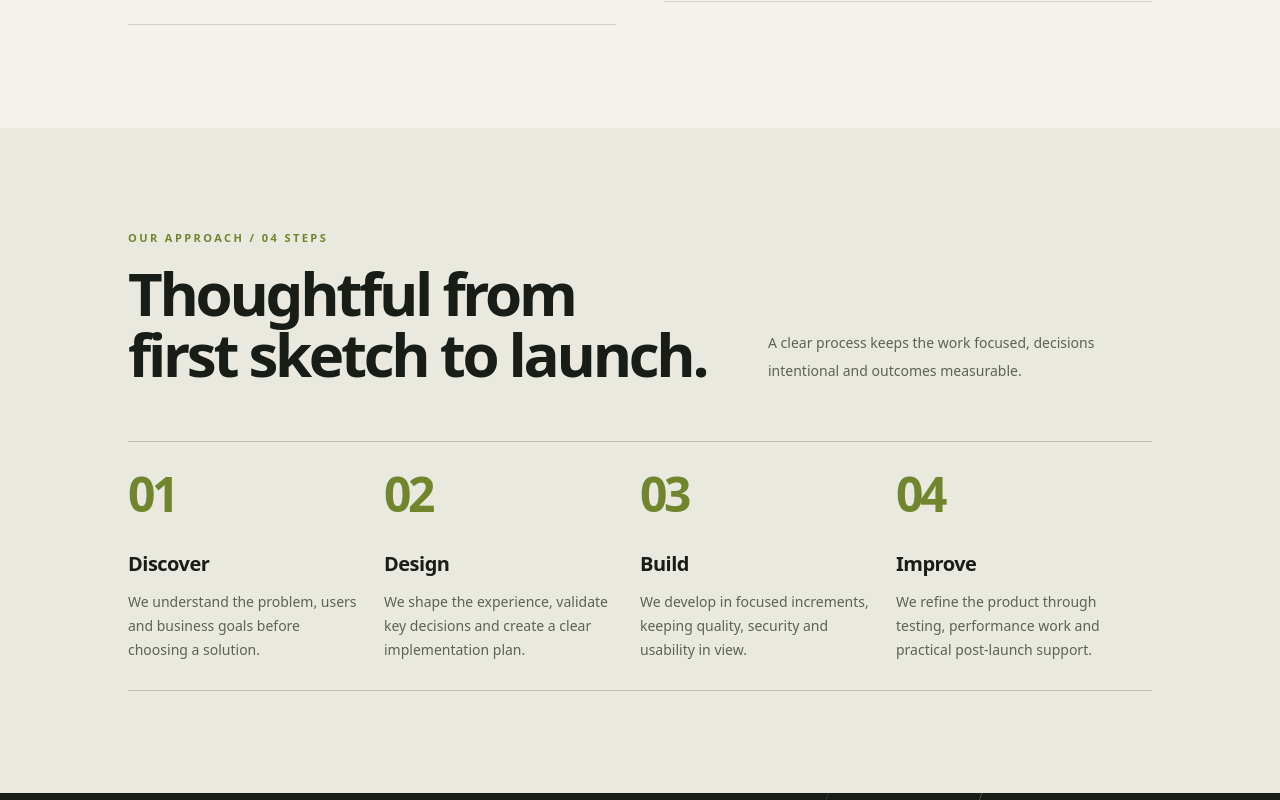
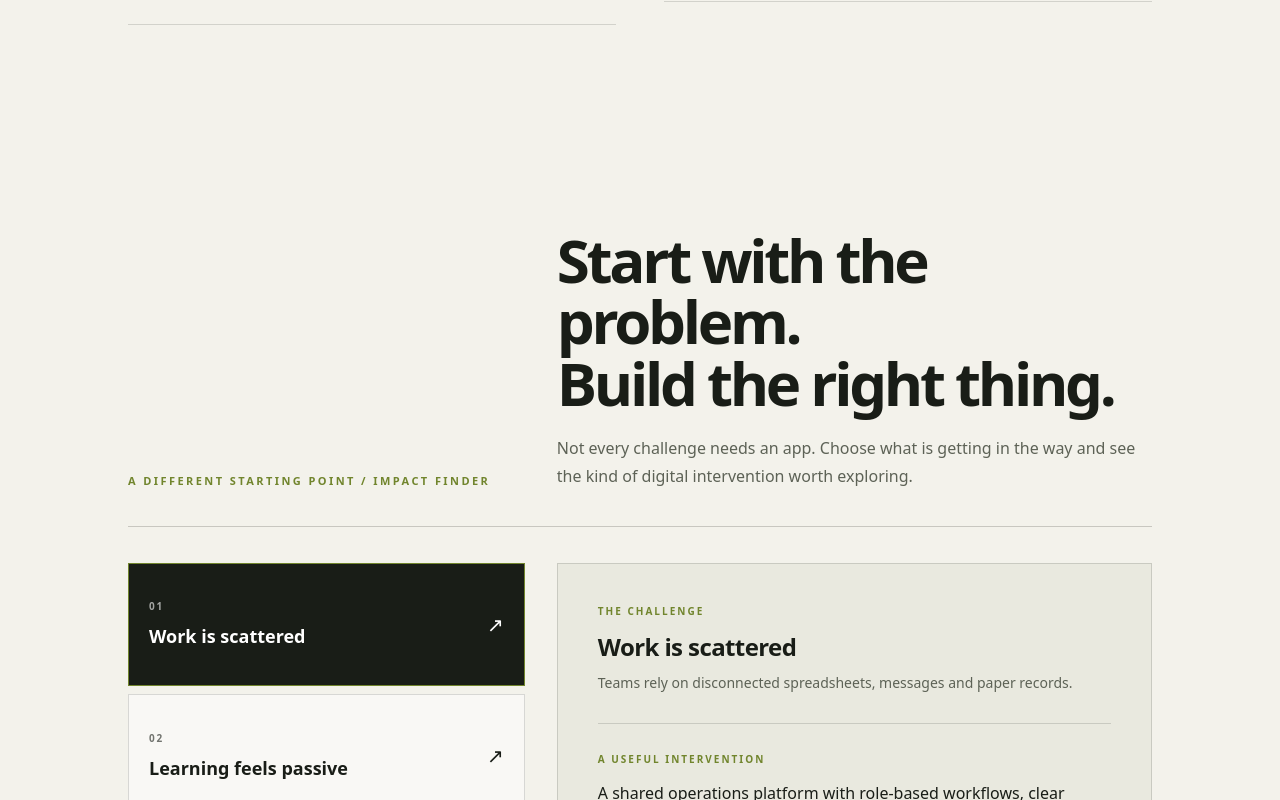
Before and after one commit to em757896-alt/elevate-media-productions, a SvelteKit app in the folder apps/web/: page / in a window 1280 px wide. Shown: the part 4140-4940 px from the top of the page. Built offline with nearby package versions, Linux system fonts and the light colour scheme; no server answers.

Commit message:
Feature problem-first impact finder on studio homepage

```diff
--- a/apps/web/src/routes/+page.svelte
+++ b/apps/web/src/routes/+page.svelte
@@ -5,6 +5,7 @@
   import Services from '$lib/components/sections/Services.svelte';
   import Workflow from '$lib/components/sections/Workflow.svelte';
   import CTA from '$lib/components/sections/CTA.svelte';
+  import ImpactFinder from '$lib/components/sections/ImpactFinder.svelte';
 
   let toast = $state('');
   let toastTone = $state<'success' | 'error'>('success');
@@ -47,5 +48,6 @@
 <Hero />
 <FeaturedProjects />
 <Services />
+<ImpactFinder />
 <Workflow />
 <CTA />
```
